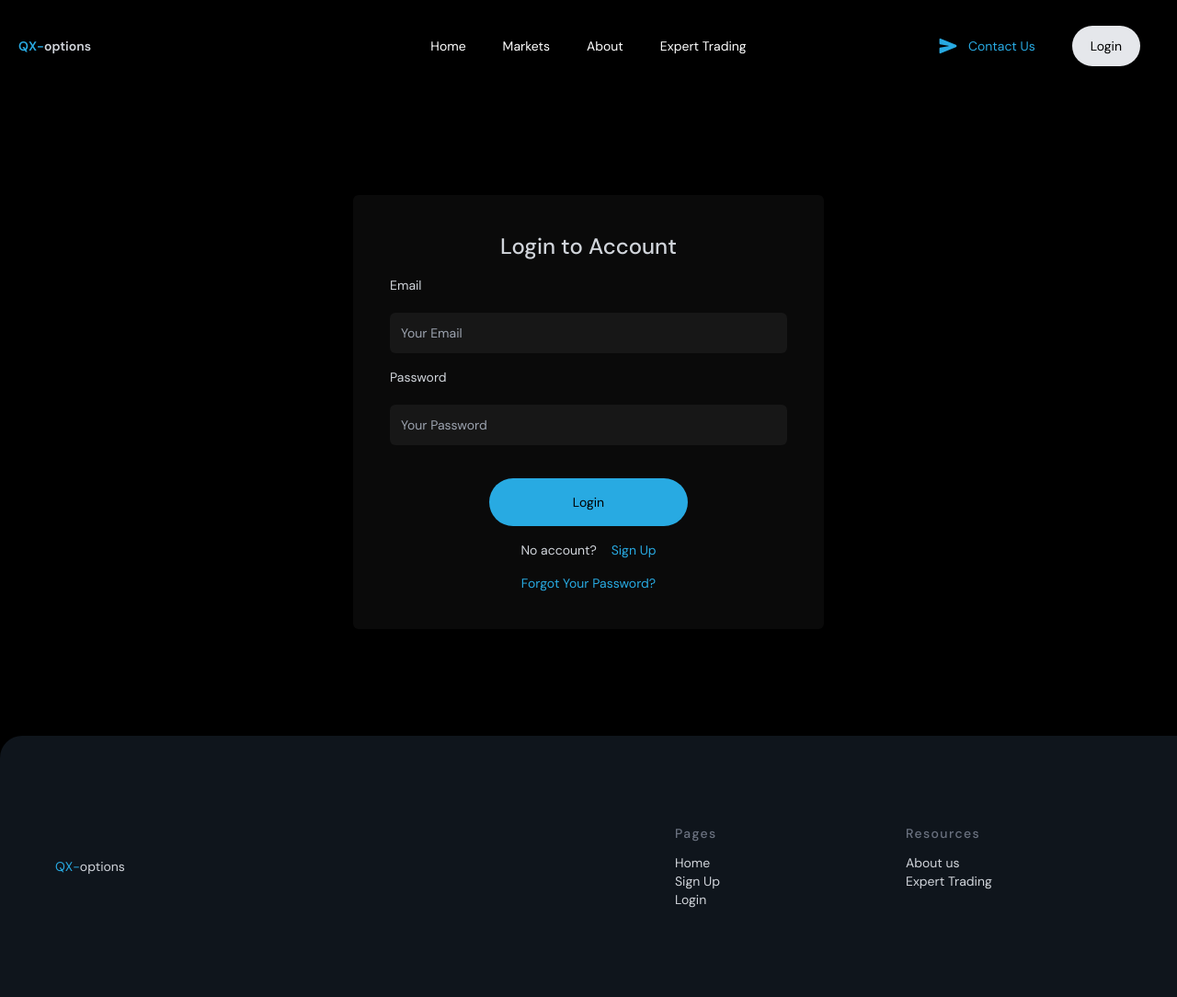
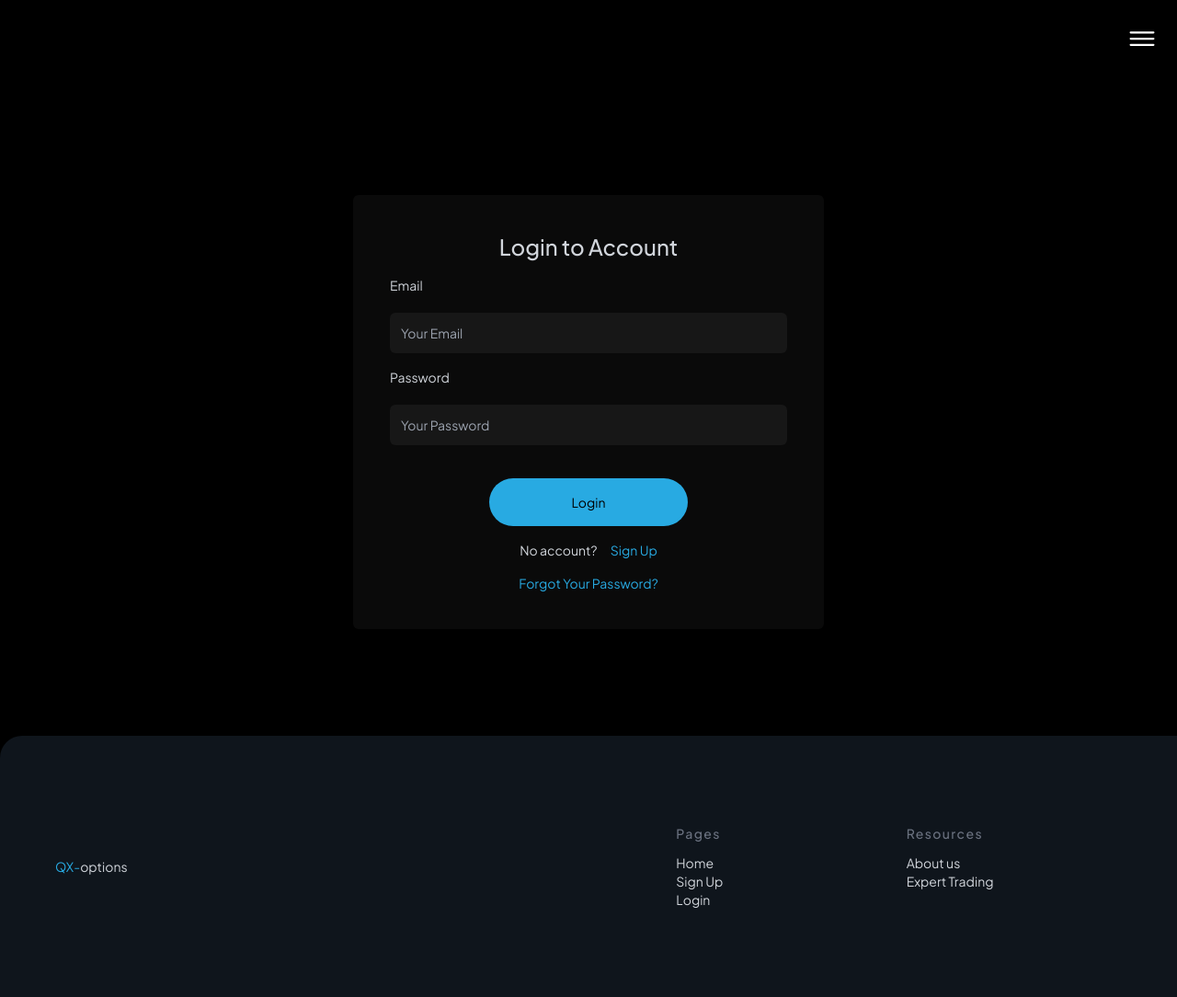
Before and after one commit to Neon-jeff/tradeview, a Django app: page /accounts/login/ in a window 1280 px wide. Shown: the whole page at 92% size. Run offline with Django 4.2, Linux system fonts and the light colour scheme; some libraries are stand-ins or nearby versions.

Commit message:
Template changes

```diff
--- a/static/css/input.css
+++ b/static/css/input.css
@@ -2,10 +2,10 @@
 @tailwind components;
 @tailwind utilities;
 
-@import url('https://fonts.googleapis.com/css2?family=DM+Sans:ital,opsz,wght@0,9..40,100..1000;1,9..40,100..1000&display=swap');
+@import url('https://fonts.googleapis.com/css2?family=Plus+Jakarta+Sans:ital,wght@0,200..800;1,200..800&display=swap');
 
 html{
-    font-family: "DM Sans", sans-serif !important;
+    font-family: "Plus Jakarta Sans", sans-serif !important;
     scroll-behavior: smooth;
     overflow-x: hidden;
     background-color: black;
--- a/static/css/output.css
+++ b/static/css/output.css
@@ -234,9 +236,9 @@ select {
 */
 
 button,
-[type='button'],
-[type='reset'],
-[type='submit'] {
+input:where([type='button']),
+input:where([type='reset']),
+input:where([type='submit']) {
   -webkit-appearance: button;
   /* 1 */
   background-color: transparent;
@@ -492,6 +494,10 @@ video {
   --tw-backdrop-opacity:  ;
   --tw-backdrop-saturate:  ;
   --tw-backdrop-sepia:  ;
+  --tw-contain-size:  ;
+  --tw-contain-layout:  ;
+  --tw-contain-paint:  ;
+  --tw-contain-style:  ;
 }
 
 ::backdrop {
@@ -1516,12 +1504,12 @@ video {
   --tw-bg-opacity: 0.7;
 }
 
-.bg-opacity-75 {
-  --tw-bg-opacity: 0.75;
-}
-
 .bg-opacity-90 {
   --tw-bg-opacity: 0.9;
+}
+
+.bg-opacity-80 {
+  --tw-bg-opacity: 0.8;
 }
 
 .bg-clip-padding {
@@ -1706,41 +1690,41 @@ video {
   line-height: 1;
 }
 
+.text-8xl {
+  font-size: 6rem;
+  line-height: 1;
+}
+
+.text-base {
+  font-size: 1rem;
+  line-height: 1.5rem;
+}
+
+.text-lg {
+  font-size: 1.125rem;
+  line-height: 1.75rem;
+}
+
+.text-sm {
+  font-size: 0.875rem;
+  line-height: 1.25rem;
+}
+
+.text-xl {
+  font-size: 1.25rem;
+  line-height: 1.75rem;
+}
+
+.text-xs {
+  font-size: 0.75rem;
+  line-height: 1rem;
+}
+
 .text-7xl {
   font-size: 4.5rem;
   line-height: 1;
 }
 
-.text-8xl {
-  font-size: 6rem;
-  line-height: 1;
-}
-
-.text-base {
-  font-size: 1rem;
-  line-height: 1.5rem;
-}
-
-.text-lg {
-  font-size: 1.125rem;
-  line-height: 1.75rem;
-}
-
-.text-sm {
-  font-size: 0.875rem;
-  line-height: 1.25rem;
-}
-
-.text-xl {
-  font-size: 1.25rem;
-  line-height: 1.75rem;
-}
-
-.text-xs {
-  font-size: 0.75rem;
-  line-height: 1rem;
-}
-
 .font-medium {
   font-weight: 500;
 }
@@ -1751,6 +1735,18 @@ video {
 
 .font-semibold {
   font-weight: 600;
+}
+
+.font-bold {
+  font-weight: 700;
+}
+
+.font-extrabold {
+  font-weight: 800;
+}
+
+.font-light {
+  font-weight: 300;
 }
 
 .capitalize {
@@ -1985,7 +1981,7 @@ video {
 }
 
 html{
-  font-family: "DM Sans", sans-serif !important;
+  font-family: "Plus Jakarta Sans", sans-serif !important;
   scroll-behavior: smooth;
   overflow-x: hidden;
   background-color: black;
--- a/templates/base.html
+++ b/templates/base.html
@@ -11,8 +11,9 @@
 <link rel="stylesheet" href="{% static 'css/output.css' %}">
 <link rel="preconnect" href="https://fonts.googleapis.com">
 <link rel="preconnect" href="https://fonts.gstatic.com" crossorigin>
-<link href="https://fonts.googleapis.com/css2?family=DM+Sans:ital,opsz,wght@0,9..40,100..1000;1,9..40,100..1000&display=swap" rel="stylesheet">
-    <link href="https://cdn.jsdelivr.net/npm/daisyui@4.6.2/dist/full.min.css" rel="stylesheet" type="text/css" />
+<link href="https://fonts.googleapis.com/css2?family=Plus+Jakarta+Sans:ital,wght@0,200..800;1,200..800&display=swap"
+  rel="stylesheet">
+<link href="https://cdn.jsdelivr.net/npm/daisyui@4.6.2/dist/full.min.css" rel="stylesheet" type="text/css" />
     <link href="https://unpkg.com/aos@2.3.1/dist/aos.css" rel="stylesheet">
 <script src="https://unpkg.com/aos@2.3.1/dist/aos.js"></script>
      <script defer src="https://cdn.jsdelivr.net/npm/alpinejs@3.x.x/dist/cdn.min.js"></script>
--- a/templates/components/nav.html
+++ b/templates/components/nav.html
@@ -1,46 +1,90 @@
 <nav
-  class="w-full z-40 flex px-5 items-center justify-center text-sm max-md:justify-end py-10  bg-black fixed top-0 bg-clip-padding backdrop-filter backdrop-blur-sm bg-opacity-40 text-white"
+  class="w-full z-40 flex px-5 justify-center text-xs font-light max-md:justify-end py-10 bg-black fixed right-0 top-0 bg-clip-padding backdrop-filter backdrop-blur-sm bg-opacity-80 text-white"
   x-data="{open:false}"
+  x-cloak
 >
-  <a href="" class=" text-main font-semibold absolute left-5 ">{% include "components/logo.html" %}</a>
-  <ul class="flex justify-center items-center gap-10  max-md:hidden">
-    <a href="{%url 'home'%}" class="hover:text-main transition duration-150 ease-in">Home</a>
-    <a href="{%url 'market'%}" class="hover:text-main transition duration-150 ease-in">Markets</a>
-    <a href="{%url 'about'%}" class="hover:text-main transition duration-150 ease-in">About </a>
-    <a href="{%url 'expert'%}" class="hover:text-main transition duration-150 ease-in">Expert Trading</a>
-  </ul>
   <!-- login and contact -->
-  <ul class="flex gap-10 absolute right-10 max-md:hidden items-center">
-      <a href="mailto:finance@qxoptions.com" class="text-main flex items-center gap-3"><ion-icon name="send" class="text-xl"></ion-icon>Contact Us</a>
-    <a href="{%url 'login'%}" class="hover:bg-main hover:text-gray-100 transition duration-150 ease-in p-3 px-5 bg-gray-200 text-black rounded-full">Login</a>
-  </ul>
+  <!-- <ul class="flex gap-10 absolute right-10 max-md:hidden items-center">
+      <a href="mailto:finance@qxoptions.com" class="text-main flex items-center gap-3"><ion-icon name="mail" class="text-xl"></ion-icon>Contact Us</a>
+    <a href="{%url 'login'%}" class="hover:bg-main hover:text-gray-100 transition duration-150 ease-in p-3 px-5 bg-gray-200 text-main rounded-full">Login</a>
+  </ul> -->
   {% comment %} nav toggle {% endcomment %}
-  <section class='text-3xl py-6 px-5 absolute top-0   md:hidden w-full'>
-    <div class='flex justify-end items-center '>
-        <span @click="open=!open" class='text-4xl'><ion-icon name="menu-outline"></ion-icon></span>
+  <section class="text-3xl py-6 px-5 absolute top-0 w-full">
+    <div class="flex justify-end items-center">
+      <span @click="open=!open" class="text-4xl"
+        ><ion-icon name="menu-outline"></ion-icon
+      ></span>
     </div>
-</section>
+  </section>
 
-{% comment %} mobile nav {% endcomment %}
-<section x-cloak class="fixed bg-gray-950 text-xl z-50 h-screen top-0 right-0  w-screen p-10 pt-10 md:hidden " x-show="open" x-transition x-transition.duration.500ms>
-    <div class='flex justify-end mb-20'>
-
-    <span class='text-xl' style='font-size:35px' span @click="open=!open"><ion-icon name="close-outline"></ion-icon></span>
+  <!-- main nav -->
+  <section
+    x-cloak
+    class="text-xl z-50 h-screen top-0 right-0 w-screen p-10 pt-10"
+    x-show="open"
+    x-transition
+    x-transition.duration.500ms
+  >
+    <div class="flex justify-end mb-20">
+      <span class="text-xl" style="font-size: 35px" span @click="open=!open"
+        ><ion-icon name="close-outline"></ion-icon
+      ></span>
     </div>
-    <ul class=' flex flex-col gap-2 '>
-<a href="{%url 'home'%}" class='hover:bg-main p-3 rounded-md hover:scale-105 transition duration-100 ease-in flex gap-3 items-center '><ion-icon name="home-outline" class='text-2xl'></ion-icon>Home</a>
-    <a href="{%url 'login'%}" class='hover:bg-main p-3 rounded-md hover:scale-105 transition duration-100 ease-in flex gap-3 items-center '><ion-icon name="log-in-outline" class='text-2xl'></ion-icon>Login</a>
-    <a href="{%url 'sign-up'%}" class='hover:bg-main p-3 rounded-md hover:scale-105 transition duration-100 ease-in flex gap-3 items-center '><ion-icon name="analytics-outline" class='text-2xl'></ion-icon>Get Started</a>
-    <a href="{%url 'about'%}" class='hover:bg-main p-3 rounded-md hover:scale-105 transition duration-100 ease-in flex gap-3 items-center '><ion-icon name="help-circle-outline" class='text-2xl'></ion-icon>About Us</a>
-      <a href="{%url 'market'%}" class="hover:text-main transition duration-150 ease-in">
-        <ion-icon name="mail-unread-outline" class='text-2xl'></ion-icon>
-        Markets</a>
+    <ul class="flex flex-col gap-2">
+      <a
+        href="{%url 'home'%}"
+        class="hover:bg-main p-3 rounded-md hover:scale-105 transition duration-100 ease-in flex gap-3 items-center"
+        ><ion-icon name="home-outline" class="text-2xl"></ion-icon>Home</a
+      >
+      <a
+        href="{%url 'login'%}"
+        class="hover:bg-main p-3 rounded-md hover:scale-105 transition duration-100 ease-in flex gap-3 items-center"
+        ><ion-icon name="log-in-outline" class="text-2xl"></ion-icon>Login</a
+      >
+      <a
+        href="{%url 'sign-up'%}"
+        class="hover:bg-main p-3 rounded-md hover:scale-105 transition duration-100 ease-in flex gap-3 items-center"
+        ><ion-icon name="analytics-outline" class="text-2xl"></ion-icon>Get
+        Started</a
+      >
+      <a
+        href="{%url 'about'%}"
+        class="hover:bg-main p-3 rounded-md hover:scale-105 transition duration-100 ease-in flex gap-3 items-center"
+        ><ion-icon name="help-circle-outline" class="text-2xl"></ion-icon>About
+        Us</a
+      >
+      <a
+        href="{%url 'market'%}"
+        class="hover:bg-main p-3 rounded-md hover:scale-105 transition duration-100 ease-in flex gap-3 items-center"
+      >
+        <ion-icon name="mail-unread-outline" class="text-2xl"></ion-icon>
+        Markets</a
+      >
 
 
-    {% comment %} <a href="" class='hover:bg-main p-3 rounded-md hover:scale-105 transition duration-100 ease-in'>Subcribe</a>
-    <a href="" class='hover:bg-main p-3 rounded-md hover:scale-105 transition duration-100 ease-in'>Signals</a>
-    <a href="" class='hover:bg-main p-3 rounded-md hover:scale-105 transition duration-100 ease-in'>Copy Experts</a> {% endcomment %}
-    <a href="" class=' p-3 rounded-md hover:scale-105 transition duration-100 ease-in text-main flex items-center gap-3'> <ion-icon name="mail-unread-outline" class='text-2xl'></ion-icon>Contact Us</a>
+      <!-- <a
+        href=""
+        class="hover:bg-main p-3 rounded-md hover:scale-105 transition duration-100 ease-in"
+        >Subcribe</a
+      >
+      <a
+        href=""
+        class="hover:bg-main p-3 rounded-md hover:scale-105 transition duration-100 ease-in"
+        >Signals</a
+      >
+      <a
+        href=""
+        class="hover:bg-main p-3 rounded-md hover:scale-105 transition duration-100 ease-in"
+        >Copy Experts</a
+      > -->
+
+      <a
+        href=""
+        class="p-3 rounded-md hover:scale-105 transition duration-100 ease-in text-main flex items-center gap-3"
+      >
+        <ion-icon name="mail-unread-outline" class="text-2xl"></ion-icon>Contact
+        Us</a
+      >
     </ul>
-</section>
+  </section>
 </nav>
```
Also changed, not shown: other parts of static/css/output.css (+24 -48 lines), templates/pages/home.html (+6 -13 lines), 1 other file.
